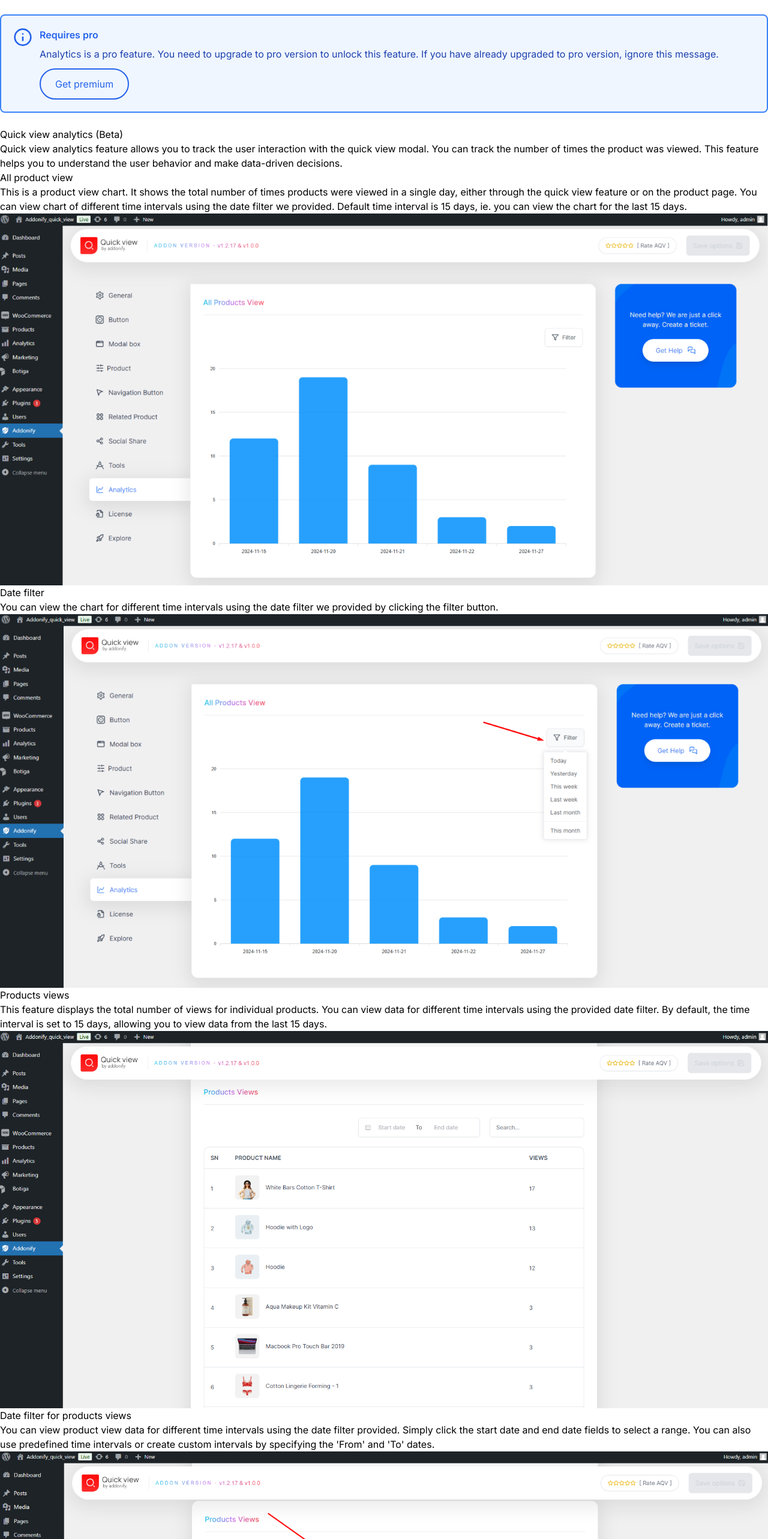
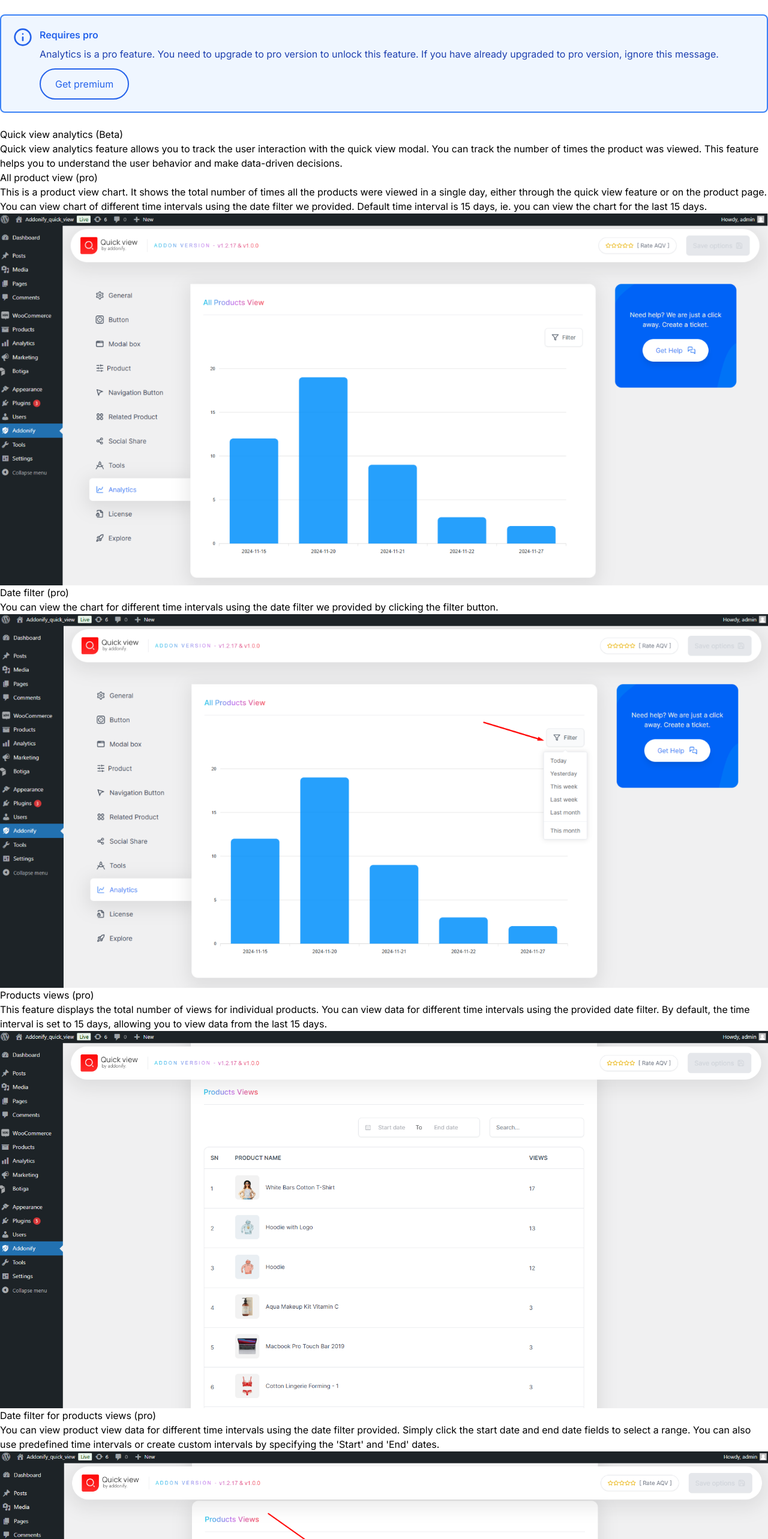
Before and after one commit to h1dd3nsn1p3r/docs.addonify.com, a Next.js app: page /kb/quick-view/analytics in a window 1280 px wide. Shown: the top 2566 px of the page at 60% size. Built offline with nearby package versions, Linux system fonts and the light colour scheme.

Commit message:
Analytics doccumentation modified.
- Analytics doccumentation changed

```diff
--- a/pages/kb/quick-view/analytics.mdx
+++ b/pages/kb/quick-view/analytics.mdx
@@ -18,32 +18,32 @@
 Quick view analytics feature allows you to track the user interaction with the quick view modal. You can track the number of times the product was viewed. This feature helps you to understand the user behavior and make data-driven decisions.
 
 
-## All product view
+## All product view (pro)
 
-This is a product view chart. It shows the total number of times products were viewed in a single day, either through the quick view feature or on the product page. You can view chart of different time intervals using the date filter we provided. Default time interval is 15 days, ie. you can view the chart for the last 15 days.
+This is a product view chart. It shows the total number of times all the products were viewed in a single day, either through the quick view feature or on the product page. You can view chart of different time intervals using the date filter we provided. Default time interval is 15 days, ie. you can view the chart for the last 15 days.
 
 [![Product view chart](/products/quick-view/product-view-chart.png)](/products/quick-view/product-view-chart.png)
 
 
 
 
-## Date filter
+## Date filter (pro)
 
 You can view the chart for different time intervals using the date filter we provided by clicking the filter button.
 
 [![Product view chart](/products/quick-view/date-filter.png)](/products/quick-view/date-filter.png)
 
 
-## Products views
+## Products views (pro)
 
 This feature displays the total number of views for individual products. You can view data for different time intervals using the provided date filter. By default, the time interval is set to 15 days, allowing you to view data from the last 15 days.
 
 [![Products views chart](/products/quick-view/products-views.png)](/products/quick-view/products-views.png)
 
 
-## Date filter for products views
+## Date filter for products views (pro)
 
-You can view product view data for different time intervals using the date filter provided. Simply click the start date and end date fields to select a range. You can also use predefined time intervals or create custom intervals by specifying the 'From' and 'To' dates.
+You can view product view data for different time intervals using the date filter provided. Simply click the start date and end date fields to select a range. You can also use predefined time intervals or create custom intervals by specifying the 'Start' and 'End' dates.
 
 
 [![Products views chart](/products/quick-view/product-views-date-filter.png)](/products/quick-view/product-views-date-filter.png)
```
